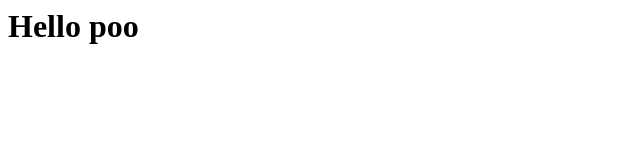
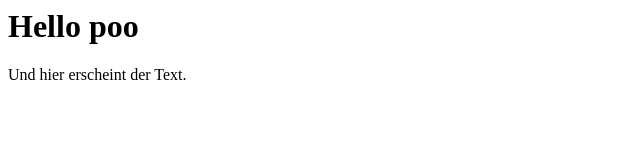
Before and after one commit to mark10426/mark10426.github.io, a plain HTML site: page index.html in a window 1280 px wide. Shown: the whole page, without its empty margins (0-640 px from the left). Drawn offline with Linux system fonts and the light colour scheme.

Commit message:
Added on paragraph

```diff
--- a/index.html
+++ b/index.html
@@ -1 +1,2 @@
 <h1>Hello poo</h1>
+<p> Und hier erscheint der Text.</p>
```
